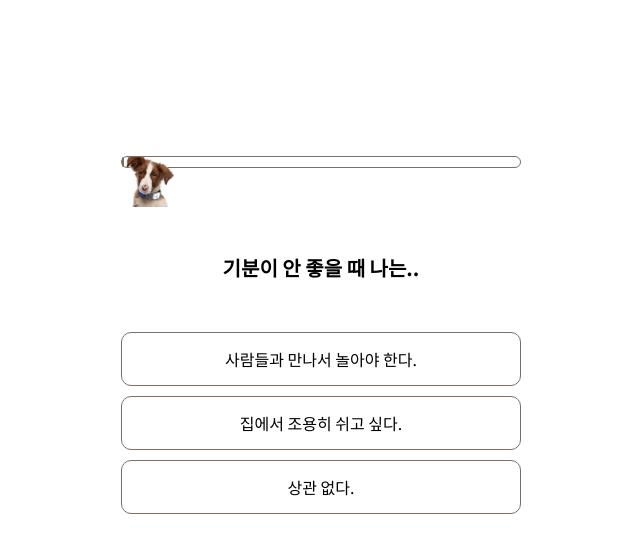
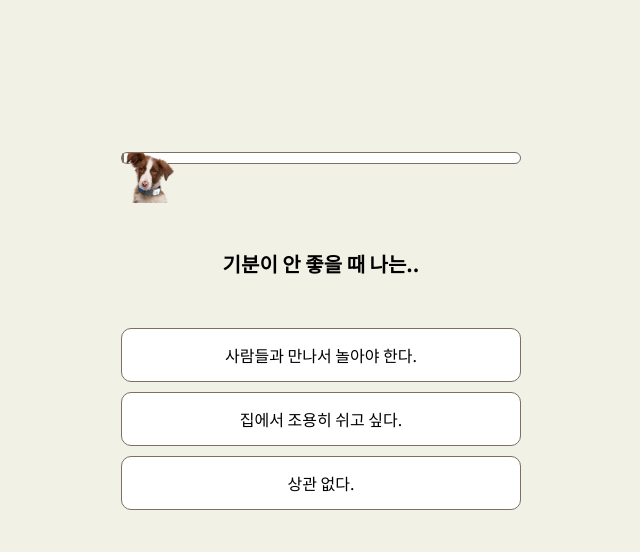
Before and after one commit to uhjee/doggo-finder, a React (Create React App) app: page / in a window 1280 px wide. Both pictures are taken after a click on the element "START". Shown: the top 552 px of the page, without its empty margins (319-959 px from the left). Built offline with nearby package versions, Linux system fonts and the light colour scheme; a web font is replaced by a local one.

Commit message:
fixed_progress_bar

```diff
--- a/src/App.scss
+++ b/src/App.scss
@@ -7,7 +7,7 @@
   flex-direction: column;
   justify-content: center;
   align-items: center;
-
+  background-color: #F1F1E5;
   .main-container__inner {
     width: 29.2rem;
   }
@@ -48,7 +48,6 @@
   padding: 0 20px;
   width: 85%;
   max-width: 400px;
-  margin-bottom: 120px;
 }
 .question {
   font-size: 20px;
@@ -61,6 +60,7 @@
   border-radius: 10px;
   height: 10px;
   margin-bottom: 85px;
+  background-color: #ffffff;
 }
 .progress.painted {
   height: 8px;
--- a/src/components/Answer.jsx
+++ b/src/components/Answer.jsx
@@ -1,6 +1,6 @@
 import React, {useEffect, useRef} from 'react';
 import '../scss/button.scss';
-import '../scss/Answer.scss';
+import '../scss/answer.scss';
 
 
 const Answer = ({ text, handler }) => {
--- a/src/components/Progress.jsx
+++ b/src/components/Progress.jsx
@@ -5,7 +5,7 @@
     return (
         <div className={"progress"}>
             <div className={"progress painted"} style={{width:progressRate, display:"inline-block"}} />
-            <div className={"dog"} style={{display:"inline-block"}} />
+            <div className={"dog"} style={{ display:"inline-block" }} />
         </div>
     )
 }
--- a/src/scss/Answer.scss
+++ b/src/scss/answer.scss
@@ -11,4 +11,5 @@
   border-radius: 10px;
   margin-bottom: 10px;
   text-align: center;
+  background-color: #ffffff;
 }
--- a/src/view/Research.jsx
+++ b/src/view/Research.jsx
@@ -90,9 +90,11 @@
     return (
         <div className={"research"}>
             <Progress rate={rate}/>
-            <p className={"question"}>{question.title}</p>
-            <div>
-                {question.answerList.map(answer => <Answer key={answer.id} text={answer.title} handler={() => selectAnswer(answer.value)}/>)}
+            <div style={{ height:"400px" }}>
+                <p className={"question"}>{question.title}</p>
+                <div>
+                    {question.answerList.map(answer => <Answer key={answer.id} text={answer.title} handler={() => selectAnswer(answer.value)}/>)}
+                </div>
             </div>
         </div>
     )
```
